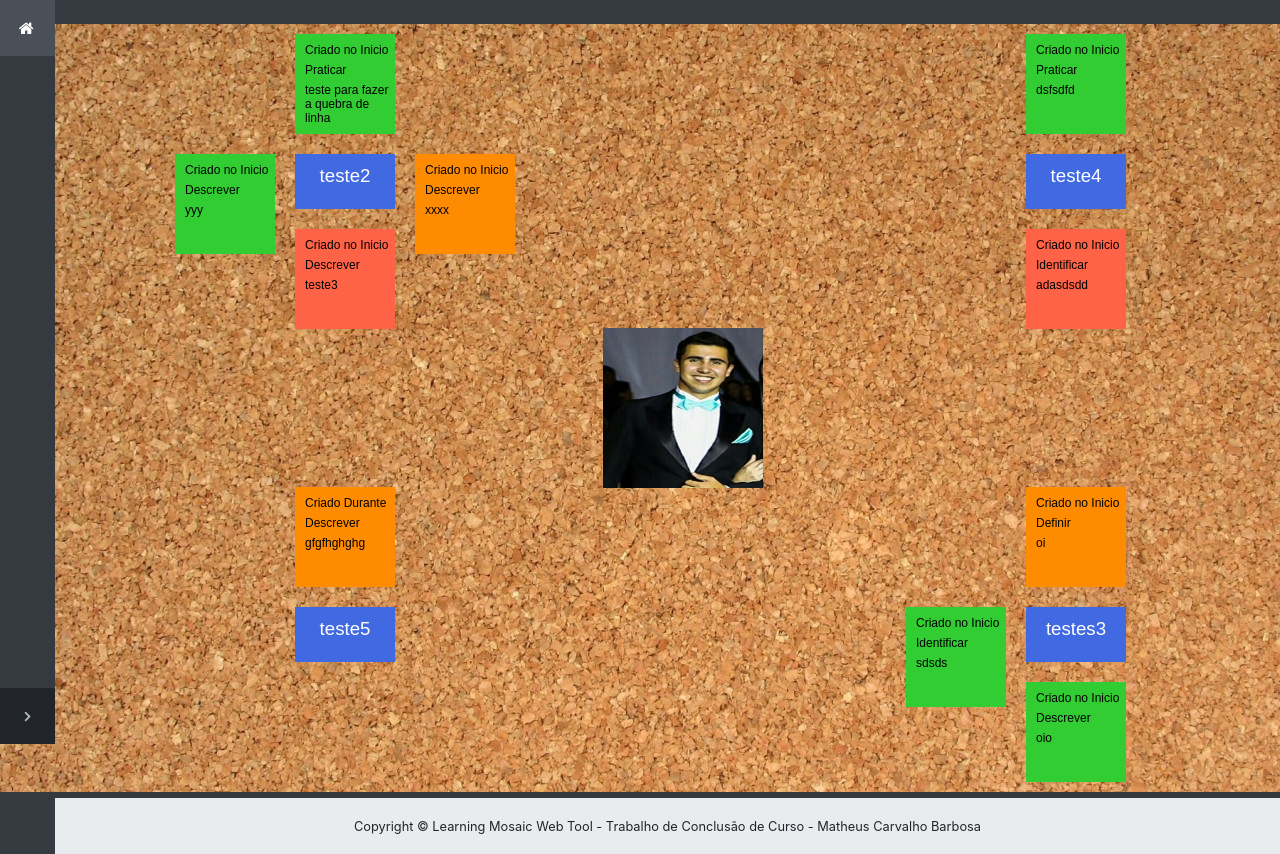
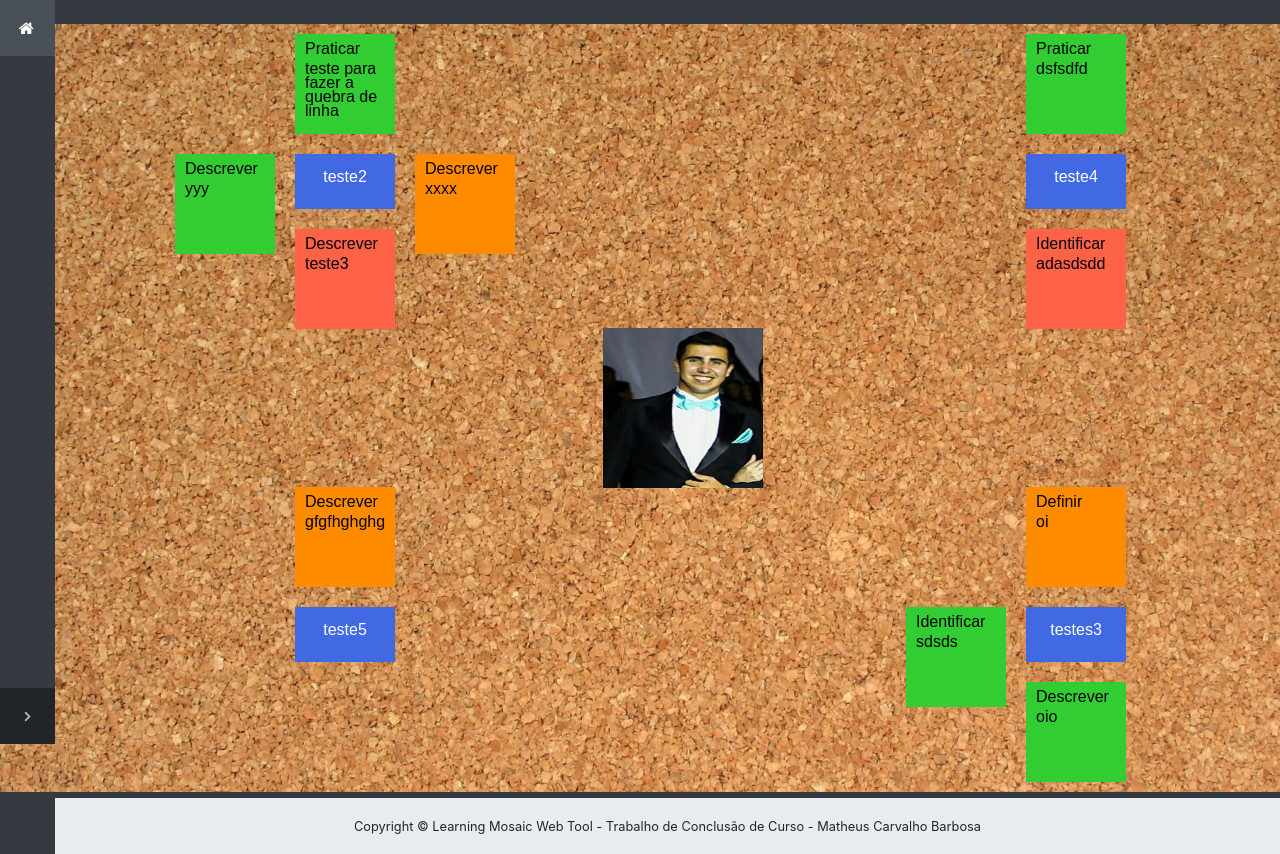
Before and after one commit to matheeuscb/Learning-Mosaic-Web-Toll, a Django app: page /dashboard/mural/7/1 in a window 1280 px wide; the page is wider, and only the part inside the window is pictured. Shown: the part 56-910 px from the top of that part. Run offline with Django 3.2, Linux system fonts and the light colour scheme; data comes from the database, SQL or seed files in the repository; both versions use the stored data as it was after the commit; parts of the project's set-up code (start-up, migrations or seed data) failed here and were passed over; some libraries are stand-ins or nearby versions.

Commit message:
versao12

```diff
--- a/Mosaico/core/templates/mural.html
+++ b/Mosaico/core/templates/mural.html
@@ -144,7 +144,7 @@ var context = canvas.getContext("2d");
         areas[idarea] = {x: x1,y:y1, cont: 0};
         context.fillStyle = "royalblue";
         context.fillRect(x1,y1,areawidth,areaheight);
-        context.font = "14pt sans-serif";
+        context.font = "12pt sans-serif";
         context.fillStyle = "white";
         context.textAlign = "center";
         context.fillText(nomearea,areas[idarea].x+areawidth/2,areas[idarea].y+areaheight/2);
@@ -153,7 +153,7 @@ var context = canvas.getContext("2d");
         areas[idarea] = {x: x2,y:y2, cont: 0};
         context.fillStyle = "royalblue";
         context.fillRect(x2,y2,areawidth,areaheight);
-        context.font = "14pt sans-serif";
+        context.font = "12pt sans-serif";
         context.fillStyle = "white";
        context.textAlign = "center";
         context.fillText(nomearea,areas[idarea].x+areawidth/2,areas[idarea].y+areaheight/2);
@@ -162,7 +162,7 @@ var context = canvas.getContext("2d");
         areas[idarea] = {x: x3,y:y3, cont: 0};
         context.fillStyle = "royalblue";
         context.fillRect(x3,y3,areawidth,areaheight);
-        context.font = "14pt sans-serif";
+        context.font = "12pt sans-serif";
         context.fillStyle = "white";
        context.textAlign = "center";
         context.fillText(nomearea,areas[idarea].x+areawidth/2,areas[idarea].y+areaheight/2);
@@ -171,14 +171,14 @@ var context = canvas.getContext("2d");
           areas[idarea] = {x: x4,y:y4, cont: 0};
         context.fillStyle = "royalblue";
         context.fillRect(x4,y4,areawidth,areaheight);
-        context.font = "14pt sans-serif";
+        context.font = "12pt sans-serif";
         context.fillStyle = "white";
        context.textAlign = "center";
         context.fillText(nomearea,areas[idarea].x+areawidth/2,areas[idarea].y+areaheight/2);
        }
        cnt++;
     }
-     context.font = "9pt sans-serif";
+     context.font = "8pt sans-serif bold";
       context.textAlign = "start";
     if(areas[idarea].cont == 0){
       context.fillStyle = cores[corpostit];
@@ -186,9 +186,9 @@ var context = canvas.getContext("2d");
       topy = areas[idarea].y - 120;
       context.fillRect(topx,topy,100,100);
             context.fillStyle = "black";
-      context.fillText(nomestatus,topx+10,topy+20);
-      context.fillText(nomeverbo,topx+10,topy+40);
-      wrapText(context,objetivo,topx+10,topy+60,90,14);
+      // context.fillText(nomestatus,topx+10,topy+20);
+      context.fillText(nomeverbo,topx+10,topy+20);
+      wrapText(context,objetivo,topx+10,topy+40,90,14);
      // context.fillText("teste",topx+10,topy+80);
     }
     else if(areas[idarea].cont == 1){
@@ -197,9 +197,9 @@ var context = canvas.getContext("2d");
       topy = areas[idarea].y + 20 + areaheight;
       context.fillRect(areas[idarea].x,areas[idarea].y + 20 + areaheight,100,100);
             context.fillStyle = "black";
-      context.fillText(nomestatus,topx+10,topy+20);
-      context.fillText(nomeverbo,topx+10,topy+40);
-      wrapText(context,objetivo,topx+10,topy+60,90,14);
+      // context.fillText(nomestatus,topx+10,topy+20);
+      context.fillText(nomeverbo,topx+10,topy+20);
+      wrapText(context,objetivo,topx+10,topy+40,90,14);
     }
     else if(areas[idarea].cont == 2){
       context.fillStyle = cores[corpostit];
@@ -207,9 +207,9 @@ var context = canvas.getContext("2d");
       topy = areas[idarea].y;
       context.fillRect(areas[idarea].x-120,areas[idarea].y,100,100);
             context.fillStyle = "black";
-      context.fillText(nomestatus,topx+10,topy+20);
-      context.fillText(nomeverbo,topx+10,topy+40);
-      wrapText(context,objetivo,topx+10,topy+60,90,14);
+      // context.fillText(nomestatus,topx+10,topy+20);
+      context.fillText(nomeverbo,topx+10,topy+20);
+      wrapText(context,objetivo,topx+10,topy+40,90,14);
     }
     else if(areas[idarea].cont == 3){
       context.fillStyle = cores[corpostit];
@@ -217,9 +217,9 @@ var context = canvas.getContext("2d");
       topy = areas[idarea].y;
       context.fillRect(areas[idarea].x + areawidth + 20,areas[idarea].y,100,100);
             context.fillStyle = "black";
-      context.fillText(nomestatus,topx+10,topy+20);
-      context.fillText(nomeverbo,topx+10,topy+40);
-      wrapText(context,objetivo,topx+10,topy+60,90,14);
+      // context.fillText(nomestatus,topx+10,topy+20);
+      context.fillText(nomeverbo,topx+10,topy+20);
+      wrapText(context,objetivo,topx+10,topy+40,90,14);
     }
     areas[idarea].cont++;
   </script>
```
Also changed, not shown: Mosaico/core/templates/criar_objetivo.html (+20 -3 lines), teste3.sqlite3, 1 other file.
